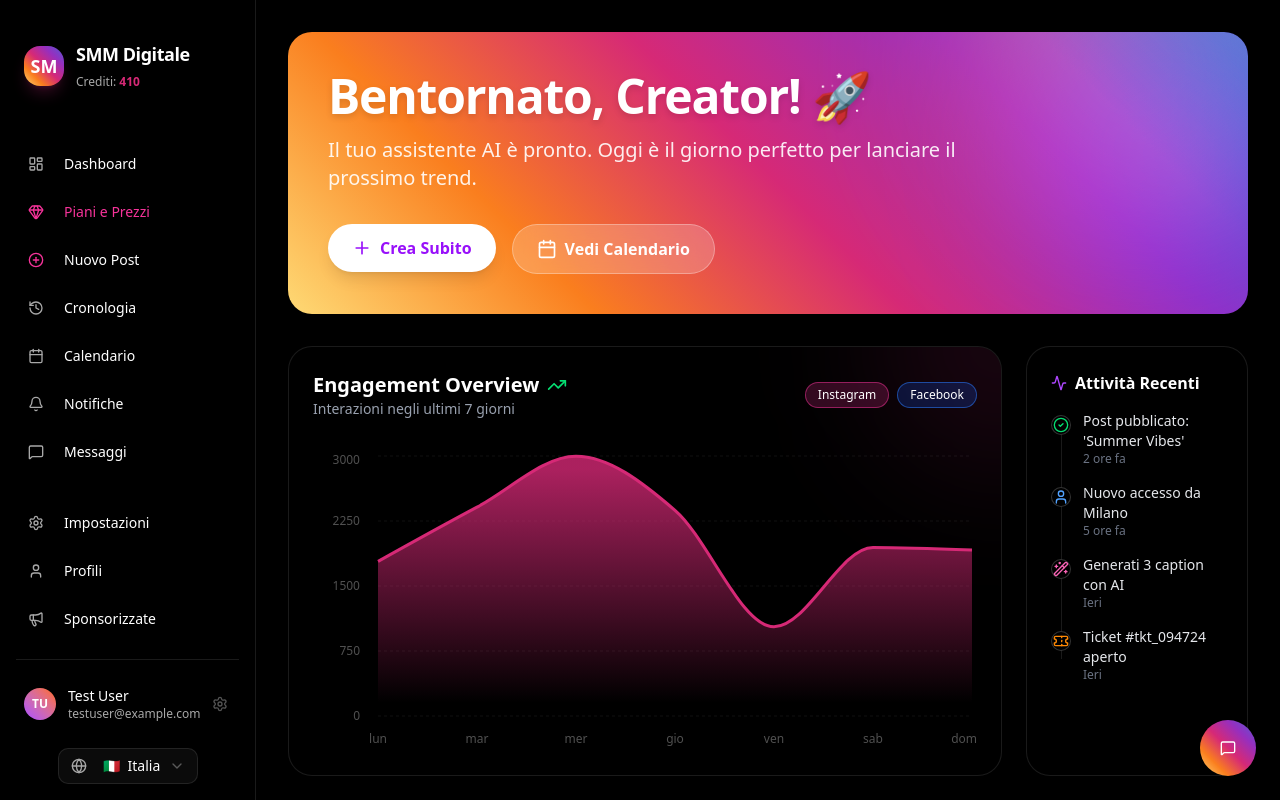
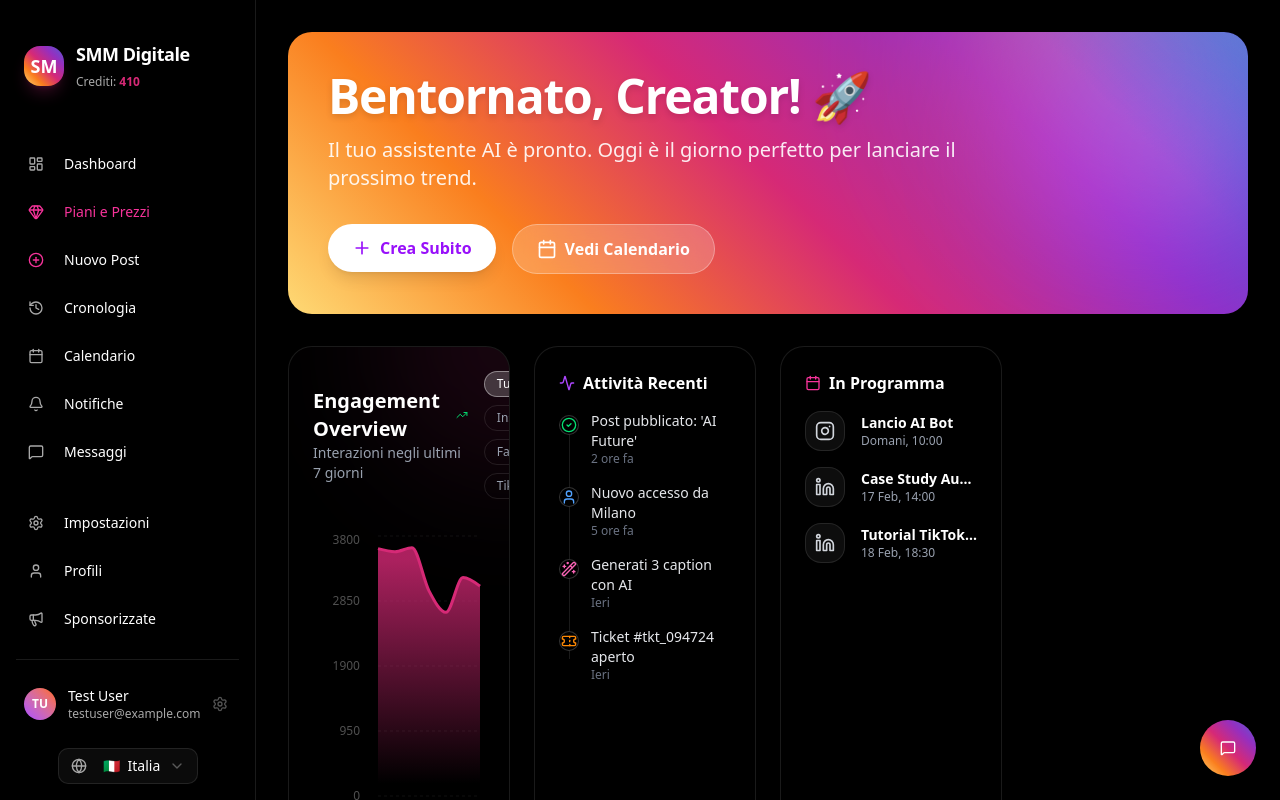
Before and after one commit to aiautomazioni-maker/smm-digitale, a Next.js app: page / in a window 1280 px wide. Built offline with nearby package versions, Linux system fonts and the light colour scheme.

Commit message:
feat: integrate real TikTok analytics and update Engagement widget with multi-platform support

```diff
--- a/src/app/api/auth/tiktok/login/route.ts
+++ b/src/app/api/auth/tiktok/login/route.ts
@@ -15,11 +15,12 @@ export async function GET(req: Request) {
     // TikTok OAuth 2.0 endpoint
     const baseUrl = 'https://www.tiktok.com/v2/auth/authorize/';
 
-    // Scopes needed for our application:
     // user.info.basic: Basic profile info
     // video.upload: Required for Video Kit
     // video.publish: Required for Direct Post
-    const scope = 'user.info.basic,video.upload,video.publish';
+    // user.stats.read: Required for Analytics
+    // video.list: Required for Video Analytics
+    const scope = 'user.info.basic,video.upload,video.publish,user.stats.read,video.list';
 
     // CSRF Protection
     const state = Math.random().toString(36).substring(7);
--- a/src/app/api/dashboard/stats/route.ts
+++ b/src/app/api/dashboard/stats/route.ts
@@ -2,47 +2,40 @@ import { NextResponse } from 'next/server';
 import { getAllUsers } from '@/lib/mock-db';
 
 export async function GET() {
-    // Simulate real-time data calculation
-    const now = new Date();
-
-    // Get real user credits
-    // In a real app, get user from session. Here default to testuser.
     const users = getAllUsers();
     const user = users.find(u => u.email === "testuser@example.com");
     const userCredits = user ? user.credits || 0 : 0;
 
-    // 1. Chart Data (Last 7 days)
     const chartData = Array.from({ length: 7 }, (_, i) => {
         const d = new Date();
         d.setDate(d.getDate() - (6 - i));
         return {
             name: d.toLocaleDateString('it-IT', { weekday: 'short' }),
-            value: Math.floor(Math.random() * 2000) + 1000, // Random engagement 1000-3000
+            instagram: Math.floor(Math.random() * 1000) + 500,
+            facebook: Math.floor(Math.random() * 800) + 300,
+            tiktok: Math.floor(Math.random() * 1500) + 700,
             impressions: Math.floor(Math.random() * 5000) + 2000
         };
     });
 
-    // 2. Headliner Stats
     const stats = {
-        followers: 12450 + Math.floor(Math.random() * 10), // Slight variation
+        followers: 12450 + Math.floor(Math.random() * 10),
         engagement_rate: "4.8%",
         posts_active: 3,
-        credits: userCredits // Dynamic from DB
+        credits: userCredits
     };
 
-    // 3. Recent Activity (Mock log)
     const recent_activity = [
-        { id: 1, type: "post", title: "Post pubblicato: 'Summer Vibes'", time: "2 ore fa", status: "success" },
+        { id: 1, type: "post", title: "Post pubblicato: 'AI Future'", time: "2 ore fa", status: "success" },
         { id: 2, type: "login", title: "Nuovo accesso da Milano", time: "5 ore fa", status: "info" },
         { id: 3, type: "ai", title: "Generati 3 caption con AI", time: "Ieri", status: "success" },
         { id: 4, type: "ticket", title: "Ticket #tkt_094724 aperto", time: "Ieri", status: "warning" }
     ];
 
-    // 4. Upcoming Posts (Mock from Calendar)
     const upcoming_posts = [
-        { id: 101, title: "Lancio Prodotto", date: "Domani, 10:00", platform: "instagram" },
-        { id: 102, title: "Quote Motivazionale", date: "17 Feb, 14:00", platform: "linkedin" },
-        { id: 103, title: "Reel Dietro le Quinte", date: "18 Feb, 18:30", platform: "instagram" }
+        { id: 101, title: "Lancio AI Bot", date: "Domani, 10:00", platform: "instagram" },
+        { id: 102, title: "Case Study Automazione", date: "17 Feb, 14:00", platform: "facebook" },
+        { id: 103, title: "Tutorial TikTok AI", date: "18 Feb, 18:30", platform: "tiktok" }
     ];
 
     return NextResponse.json({
--- a/src/components/dashboard/EngagementChart.tsx
+++ b/src/components/dashboard/EngagementChart.tsx
@@ -7,7 +7,7 @@ import { Loader2, TrendingUp } from "lucide-react";
 export function EngagementChart() {
     const [data, setData] = useState<any[]>([]);
     const [loading, setLoading] = useState(true);
-    const [activePlatform, setActivePlatform] = useState<"instagram" | "facebook" | "both">("both");
+    const [activePlatform, setActivePlatform] = useState<"instagram" | "facebook" | "tiktok" | "all">("all");
 
     useEffect(() => {
         async function fetchData() {
@@ -24,47 +24,72 @@ export function EngagementChart() {
         fetchData();
     }, []);
 
+    const getProcessedData = () => {
+        return data.map(item => ({
+            ...item,
+            displayValue: activePlatform === 'all'
+                ? (item.instagram + item.facebook + item.tiktok)
+                : item[activePlatform]
+        }));
+    };
+
     if (loading) {
         return (
-            <div className="lg:col-span-3 bg-black/40 backdrop-blur-xl border border-white/10 rounded-3xl p-6 h-[400px] flex items-center justify-center">
+            <div className="bg-black/40 backdrop-blur-xl border border-white/10 rounded-3xl p-6 h-[400px] flex items-center justify-center">
                 <Loader2 className="w-8 h-8 animate-spin text-pink-500" />
             </div>
         );
     }
 
+    const platformColors: Record<string, string> = {
+        all: "#D62976",
+        instagram: "#E1306C",
+        facebook: "#1877F2",
+        tiktok: "#00f2ea"
+    };
+
     return (
-        <div className="lg:col-span-3 bg-black/40 backdrop-blur-xl border border-white/10 rounded-3xl p-6 shadow-2xl relative overflow-hidden group">
-            {/* Glow Effect */}
+        <div className="bg-black/40 backdrop-blur-xl border border-white/10 rounded-3xl p-6 shadow-2xl relative overflow-hidden group">
             <div className="absolute top-0 right-0 w-64 h-64 bg-pink-500/10 rounded-full blur-3xl -translate-y-1/2 translate-x-1/2 group-hover:bg-pink-500/20 transition-all duration-700" />
 
-            <div className="flex items-center justify-between mb-8 relative z-10">
+            <div className="flex flex-col sm:flex-row sm:items-center justify-between gap-4 mb-8 relative z-10">
                 <div>
                     <h3 className="text-xl font-bold text-white flex items-center gap-2">
                         Engagement Overview <TrendingUp className="w-5 h-5 text-green-400" />
                     </h3>
                     <p className="text-sm text-gray-400">Interazioni negli ultimi 7 giorni</p>
                 </div>
-                <div className="flex gap-2">
+                <div className="flex flex-wrap gap-2 text-white">
                     <button
-                        onClick={() => setActivePlatform(activePlatform === 'instagram' ? 'both' : 'instagram')}
-                        className={`text-xs border px-3 py-1 rounded-full transition-colors ${activePlatform === 'instagram' || activePlatform === 'both' ? 'bg-pink-500/20 border-pink-500/50 text-white' : 'bg-transparent border-white/10 text-gray-500 hover:text-gray-300'}`}>
+                        onClick={() => setActivePlatform('all')}
+                        className={`text-[10px] sm:text-xs border px-3 py-1 rounded-full transition-colors ${activePlatform === 'all' ? 'bg-white/20 border-white/40 text-white' : 'bg-transparent border-white/10 text-gray-400 hover:text-gray-200'}`}>
+                        Tutti
+                    </button>
+                    <button
+                        onClick={() => setActivePlatform('instagram')}
+                        className={`text-[10px] sm:text-xs border px-3 py-1 rounded-full transition-colors ${activePlatform === 'instagram' ? 'bg-pink-500/20 border-pink-500/50 text-white' : 'bg-transparent border-white/10 text-gray-400 hover:text-gray-200'}`}>
                         Instagram
                     </button>
                     <button
-                        onClick={() => setActivePlatform(activePlatform === 'facebook' ? 'both' : 'facebook')}
-                        className={`text-xs border px-3 py-1 rounded-full transition-colors ${activePlatform === 'facebook' || activePlatform === 'both' ? 'bg-blue-600/20 border-blue-500/50 text-white' : 'bg-transparent border-white/10 text-gray-500 hover:text-gray-300'}`}>
+                        onClick={() => setActivePlatform('facebook')}
+                        className={`text-[10px] sm:text-xs border px-3 py-1 rounded-full transition-colors ${activePlatform === 'facebook' ? 'bg-blue-600/20 border-blue-500/50 text-white' : 'bg-transparent border-white/10 text-gray-400 hover:text-gray-200'}`}>
                         Facebook
+                    </button>
+                    <button
+                        onClick={() => setActivePlatform('tiktok')}
+                        className={`text-[10px] sm:text-xs border px-3 py-1 rounded-full transition-colors ${activePlatform === 'tiktok' ? 'bg-cyan-500/20 border-cyan-500/50 text-white' : 'bg-transparent border-white/10 text-gray-400 hover:text-gray-200'}`}>
+                        TikTok
                     </button>
                 </div>
             </div>
 
             <div className="h-[300px] w-full relative z-10">
                 <ResponsiveContainer width="100%" height="100%">
-                    <AreaChart data={data}>
+                    <AreaChart data={getProcessedData()}>
                         <defs>
                             <linearGradient id="colorValue" x1="0" y1="0" x2="0" y2="1">
-                                <stop offset="5%" stopColor="#D62976" stopOpacity={0.8} />
-                                <stop offset="95%" stopColor="#D62976" stopOpacity={0} />
+                                <stop offset="5%" stopColor={platformColors[activePlatform]} stopOpacity={0.8} />
+                                <stop offset="95%" stopColor={platformColors[activePlatform]} stopOpacity={0} />
                             </linearGradient>
                         </defs>
                         <CartesianGrid strokeDasharray="3 3" stroke="#ffffff10" vertical={false} />
@@ -91,11 +116,12 @@ export function EngagementChart() {
                         />
                         <Area
                             type="monotone"
-                            dataKey="value"
-                            stroke="#D62976"
+                            dataKey="displayValue"
+                            stroke={platformColors[activePlatform]}
                             strokeWidth={3}
                             fillOpacity={1}
                             fill="url(#colorValue)"
+                            animationDuration={1000}
                         />
                     </AreaChart>
                 </ResponsiveContainer>
```
Also changed, not shown: src/app/api/tiktok/analytics/route.ts (added, +78 -0 lines), src/app/dashboard/page.tsx (+39 -5 lines), 1 other file (tests, documents, lock files or other folders).
